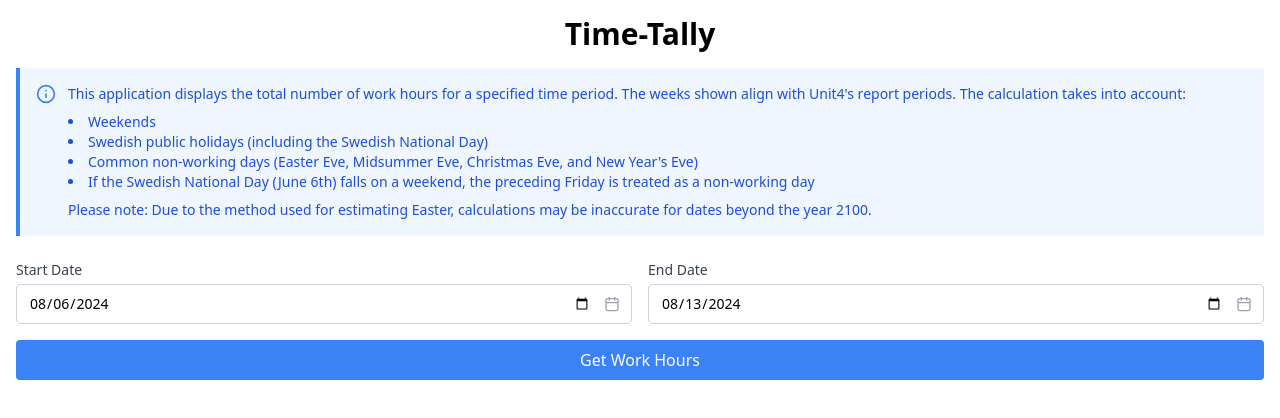
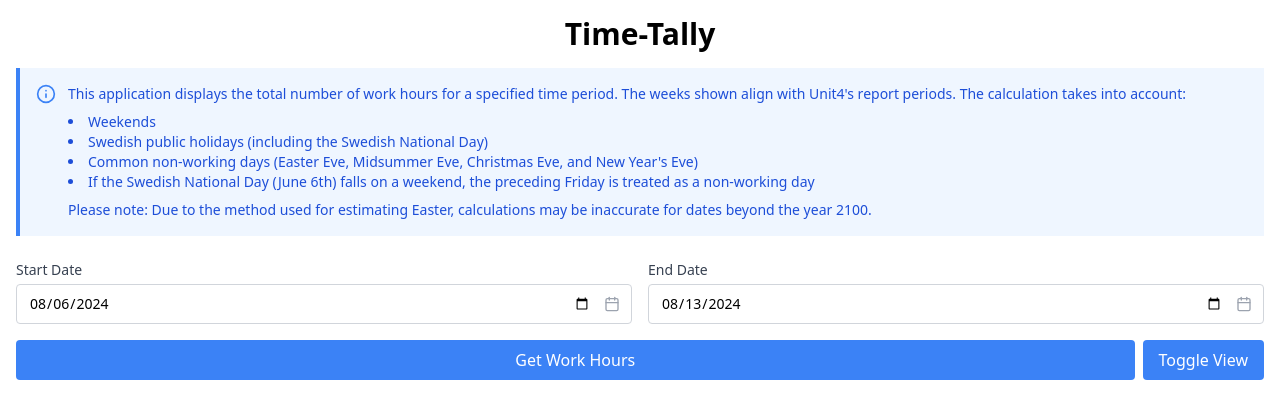
Before and after one commit to JoakimOscarsson/timetally-frontend, a React app: page / in a window 1280 px wide. Shown: the top 418 px of the page. Built offline with nearby package versions, Linux system fonts and the light colour scheme.

Commit message:
added talbeview

```diff
--- a/src/components/WorkHoursVisualization.js
+++ b/src/components/WorkHoursVisualization.js
@@ -3,7 +3,7 @@ import { Calendar, InfoIcon } from 'lucide-react';
 import { Button } from "./ui/button";
 import { Alert, AlertDescription } from "./ui/alert";
 import ExpandableRow from './ExpandableRow';
-import { demoData } from '../data/demoData';
+import TableVisualization from './TableVisualization';
 import { formatDateForInput, formatDateForAPI } from '../utils/dateUtils';
 
 const WorkHoursVisualization = () => {
@@ -12,6 +12,7 @@ const WorkHoursVisualization = () => {
   const [workHours, setWorkHours] = useState(null);
   const [error, setError] = useState('');
   const [isLoading, setIsLoading] = useState(false);
+  const [visualizationType, setVisualizationType] = useState('expandable');
 
   useEffect(() => {
     const today = new Date();
@@ -86,6 +87,10 @@ const WorkHoursVisualization = () => {
       ));
   };
 
+  const toggleVisualization = () => {
+    setVisualizationType(prev => prev === 'expandable' ? 'table' : 'expandable');
+  };
+
   return (
     <div className="container mx-auto p-4">
       <h1 className="text-3xl font-bold mb-4 text-center">Time-Tally</h1>
@@ -140,9 +145,15 @@ const WorkHoursVisualization = () => {
         </div>
       </div>
 
-      <Button onClick={fetchWorkHours} className="w-full mb-4">
-        Get Work Hours
+      <div className="flex justify-between items-center mb-4">
+        <Button onClick={fetchWorkHours} className="flex-grow mr-2" disabled={isLoading}>
+          {isLoading ? 'Loading...' : 'Get Work Hours'}
         </Button>
+        <Button onClick={toggleVisualization} className="flex-shrink-0">
+          Toggle View
+        </Button>
+      </div>
+
 
       {error && (
         <Alert variant="destructive" className="mb-4">
@@ -153,6 +164,7 @@ const WorkHoursVisualization = () => {
       {workHours && (
         <>
           <h2 className="text-xl font-semibold mb-2">Total Hours: {workHours.total}</h2>
+          {visualizationType === 'expandable' ? (
             <table className="w-full border-collapse border">
               <thead>
                 <tr className="bg-gray-200">
@@ -164,6 +176,9 @@ const WorkHoursVisualization = () => {
                 {renderYears()}
               </tbody>
             </table>
+          ) : (
+            <TableVisualization data={workHours} />
+          )}
         </>
       )}
     </div>
```
Lines whose indentation alone changed are shown as unchanged.
